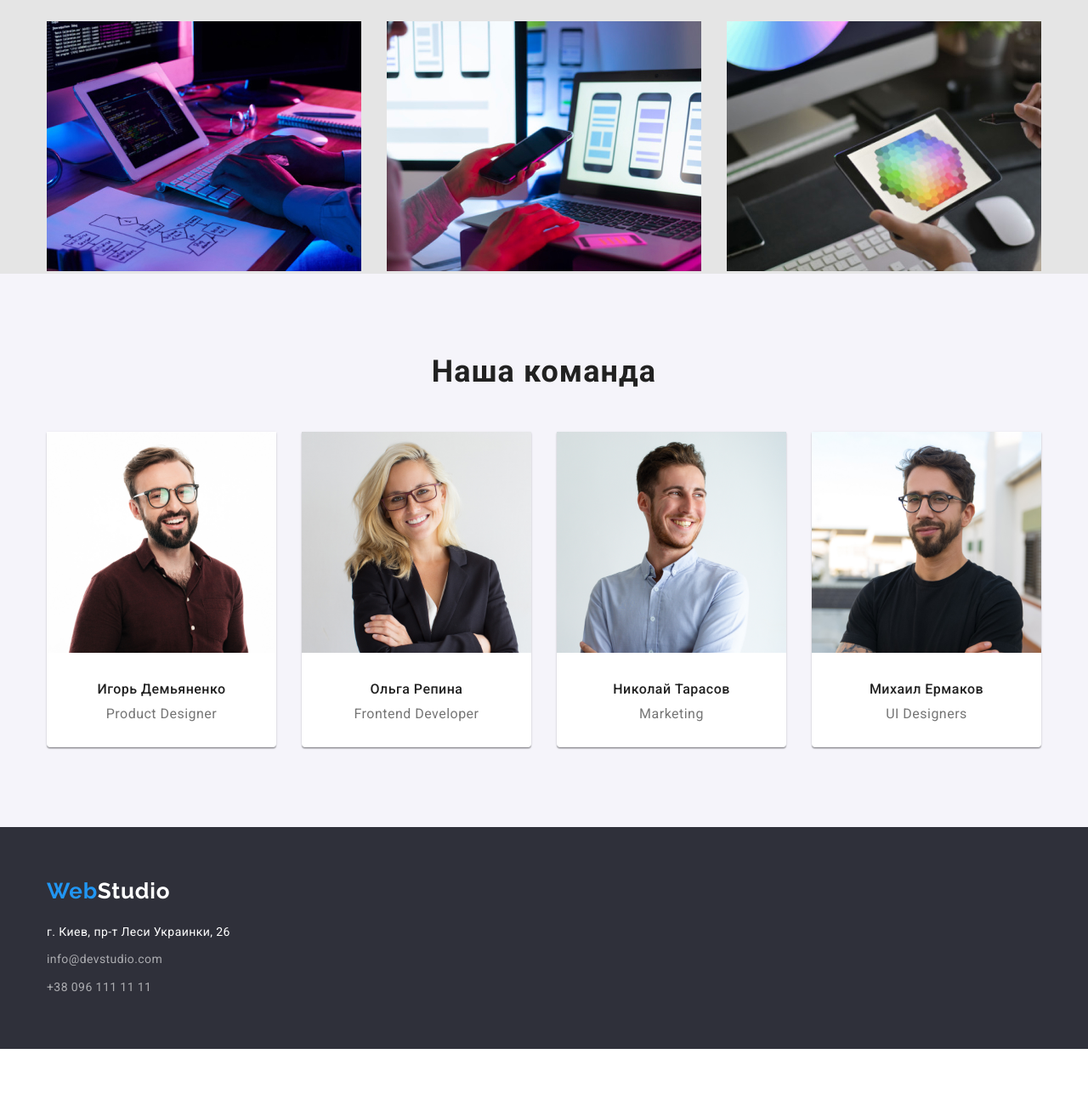
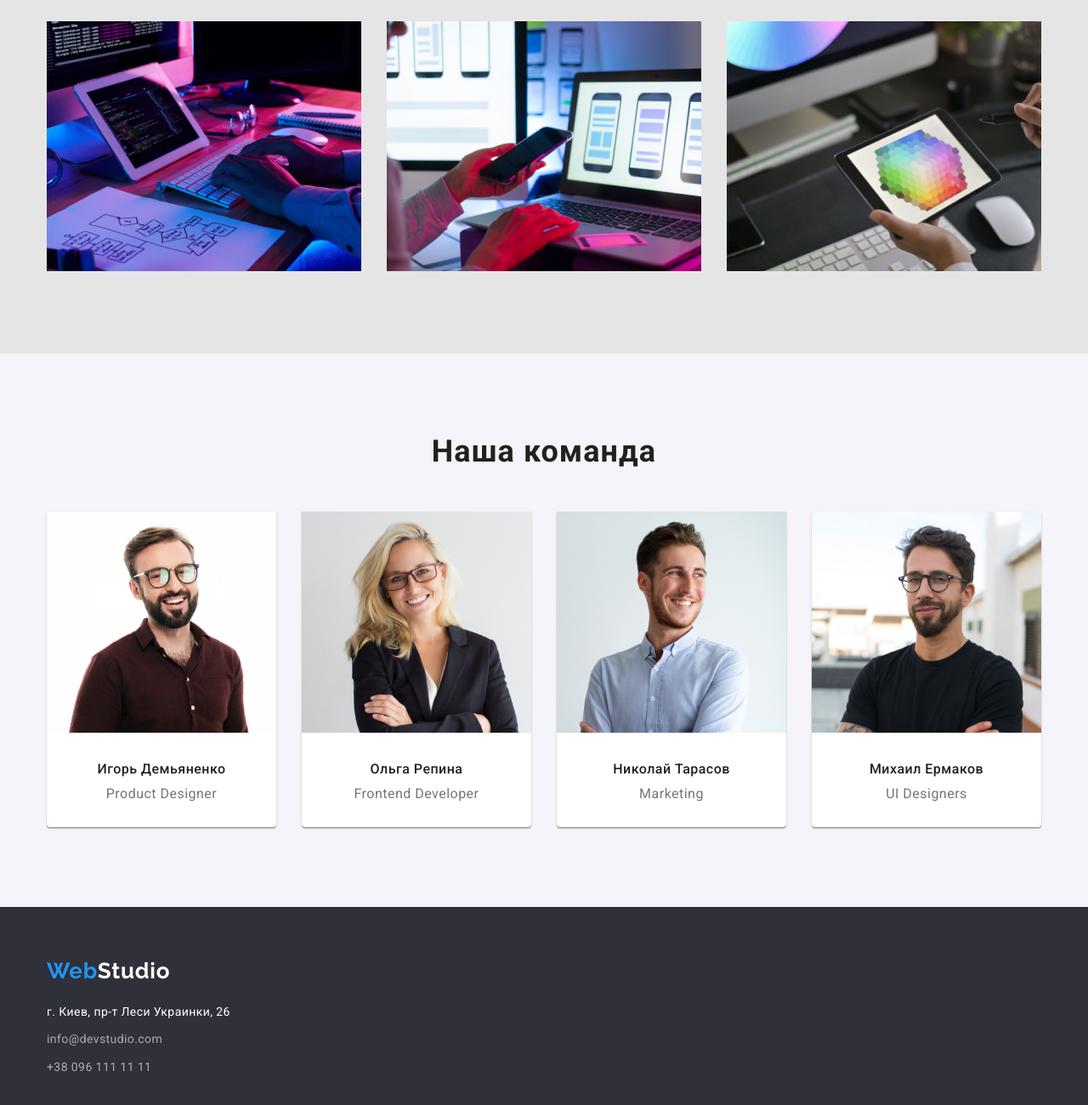
Before and after one commit to LenaV1234/-goit-markup-hw-03, a plain HTML site: page index.html in a window 1280 px wide. Shown: the part 1114-2414 px from the top of the page at 85% size. Before the commit the page ends 2348 px from the top, so only its background shows below. Drawn offline with Linux system fonts and the light colour scheme.

Commit message:
Добавляет секциям padding-bottom

```diff
--- a/css/style.css
+++ b/css/style.css
@@ -302,6 +302,10 @@ a {
     margin-right: 30px;
 }
 
+.holder {
+    padding-bottom: 94px;
+}
+
 
 /*SECTION INNER*/
 
@@ -309,7 +313,7 @@ a {
     background: #F5F4FA;
 }
 
-.inner-conteiner {
+.inner {
     padding-bottom: 94px;
 }
 
@@ -342,7 +346,7 @@ a {
 
 .inner-wrapper {
     text-align: center;
-    margin: 30px 0 30px
+    padding: 30px 0 30px
 }
 
 .inner-position {
@@ -358,6 +362,7 @@ a {
 
 .footer {
     background: #2F303A;
+    padding: 60px 0 60px;
 }
 
 .footer-logo {
@@ -412,10 +417,6 @@ a {
     color: var(--hover-text-color);
 }
 
-.footer-all {
-    padding: 60px 0 60px;
-}
-
 
 /*HOMEWORK II*/
 
@@ -423,7 +424,8 @@ a {
 /*SECTION PORTFOLIO*/
 
 .portfolio {
-    background: var(--section-bg-color);
+    background: #FFFFFF;
+    padding-bottom: 94px;
 }
 
 .portfolio-button {
@@ -477,9 +479,10 @@ a {
     margin-right: 0;
 }
 
-.portfolio-drowing:nth-child(1n+7) {
+
+/*.portfolio-drowing:nth-child(1n+7) {
     margin-bottom: 94px;
-}
+}*/
 
 .portfolio-wrapper {
     padding: 20px 24px;
```
